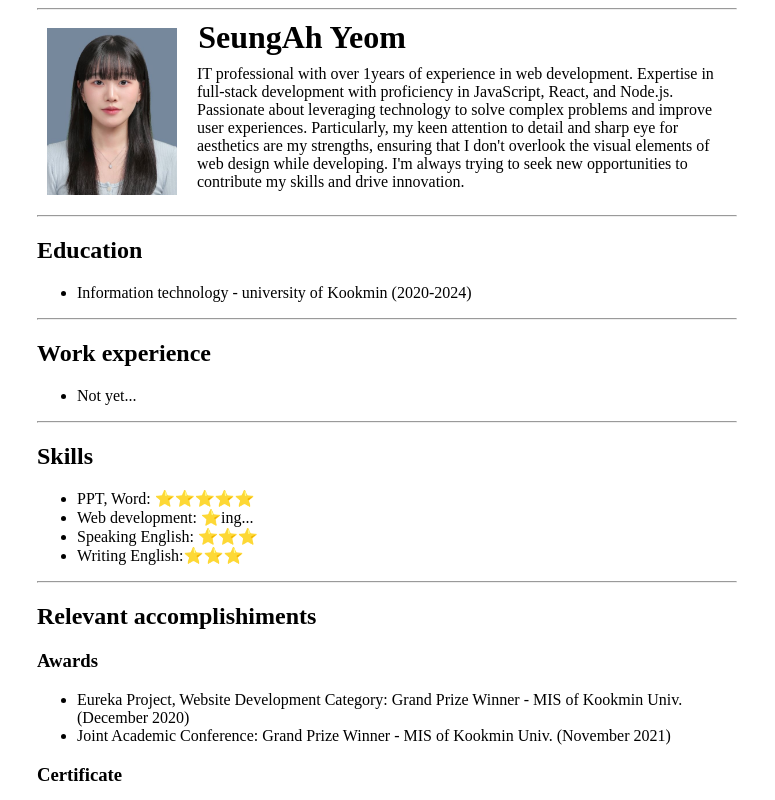
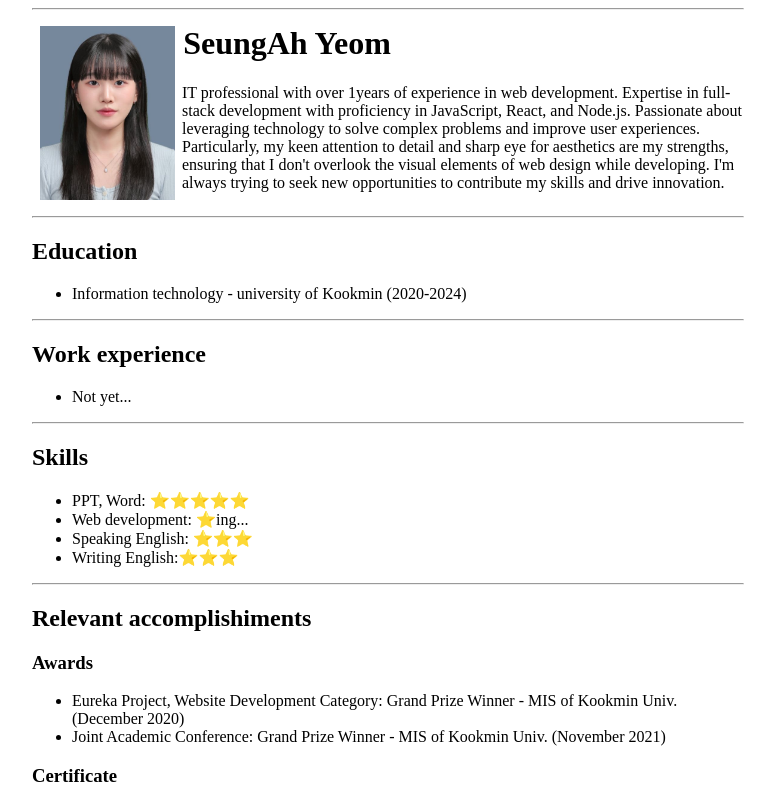
Before and after one commit to Yeom-Seung-Ah/capstone-1-resume, a plain HTML site: page index.html in a window 1280 px wide. Shown: the top 800 px of the page, without its empty margins (253-1028 px from the left). Drawn offline with Linux system fonts and the light colour scheme.

Commit message:
Add files via upload

```diff
--- /dev/null
+++ b/css1.css
@@ -0,0 +1,35 @@
+html, body {
+    font-family: 'Times New Roman', Times, serif;
+    margin: 0;
+    display: flex;
+    flex-direction: column;
+    align-items: center;
+}
+body{
+    max-width: 710px;
+    width:100%;
+    box-sizing: border-box;
+}
+
+#first-img{
+    margin-top:8px;
+    margin-left:-560px;
+}
+
+#second{
+    margin-top:-200px;
+    margin-left:-200px;
+}
+
+#third{
+    margin-top:-15px;
+    margin-left:150px;
+}
+
+hr {
+    width: 100%;
+}
+
+#foot{
+    margin-bottom: 10px;
+}
--- a/index.html
+++ b/index.html
@@ -3,67 +3,21 @@
     <head>
         <meta charset="UTF-8">
         <title>SeungAh's Resume</title>
-        <style>
-            html {
-            font-family: 'Times New Roman', Times, serif;
-            height: 100%;
-            }
-
-            footer{
-                margin-bottom: 15px;
-            }
-
-            body {
-                display: flex;
-                flex-direction: column;
-                align-items: center;
-                justify-content: space-between;
-                min-height: 100vh;
-                margin: 0;
-            }
-
-            #first {
-                margin-top: -20px;
-                margin-left: -170px;
-            }
-
-            #second {
-                margin-top: -50px;
-                margin-left: -550px;
-                margin-bottom: 10px;
-            }
-
-            #third {
-                margin-top: -160px;
-                margin-left: 150px;
-                width: 530px;
-            }
-
-            #fourth {
-                width: 700px;
-            }
-            /* 미디어 쿼리 추가 */
-            @media screen and (max-width: 767px) {
-                #first,
-                #second,
-                #third {
-                margin: 0;
-                }
-            }
-
-        </style>
+        <link
+            rel="stylesheet"
+            href="./css1.css"
+        />
     </head>
 
     <body>
-        <div id="fourth">
         <hr/>
+
+        <div id="first-img">
+            <img src="./images/seungAh.jpg" width="135" alt="SeungAh"/>
         </div>
 
-        <div id="first">
+        <div id="second">
             <h1>SeungAh Yeom</h1>
-        </div>
-        <div id="second">
-        <img src="./images/seungAh.jpg" width="130" alt="SeungAh"/>
         </div>
 
         <div id="third">
@@ -73,9 +27,9 @@
                 Particularly, my keen attention to detail and sharp eye for aesthetics are my strengths, ensuring that I don't overlook the visual elements of web design while developing.
                 I'm always trying to seek new opportunities to contribute my skills and drive innovation.
             </p>
+        </div>
 
-        </div>
-        <div id="fourth">
+        <div>
             <hr/>
             <h2>Education</h2>
             <ul>
@@ -116,7 +70,7 @@
             <hr/>
         </div>
 
-        <footer role="contentinfo">
+        <footer id="foot" role="contentinfo">
             <small>
                 Copyright © 2024 SeungAh Yeom
             </small>
```
Lines whose indentation alone changed are shown as unchanged.
